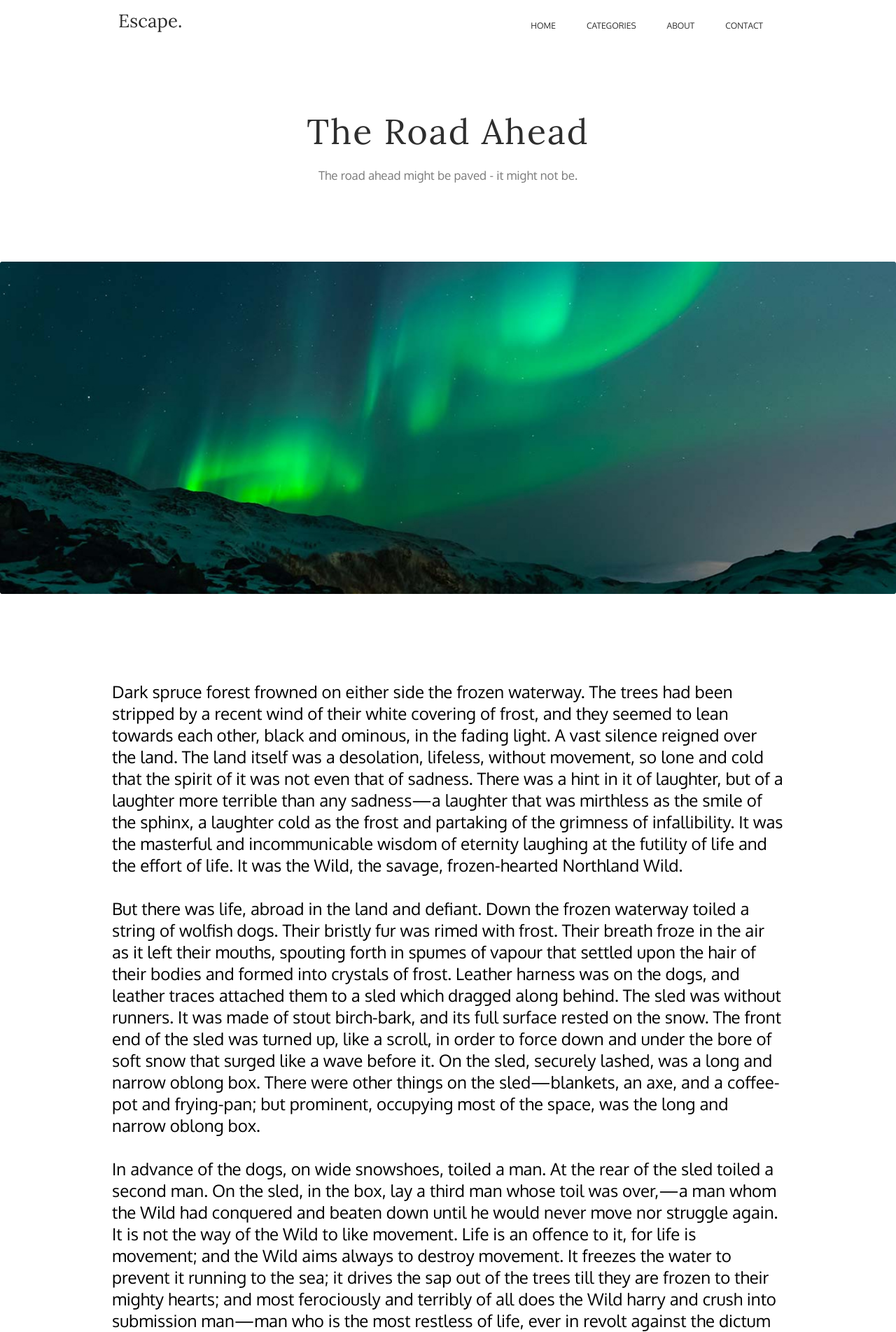
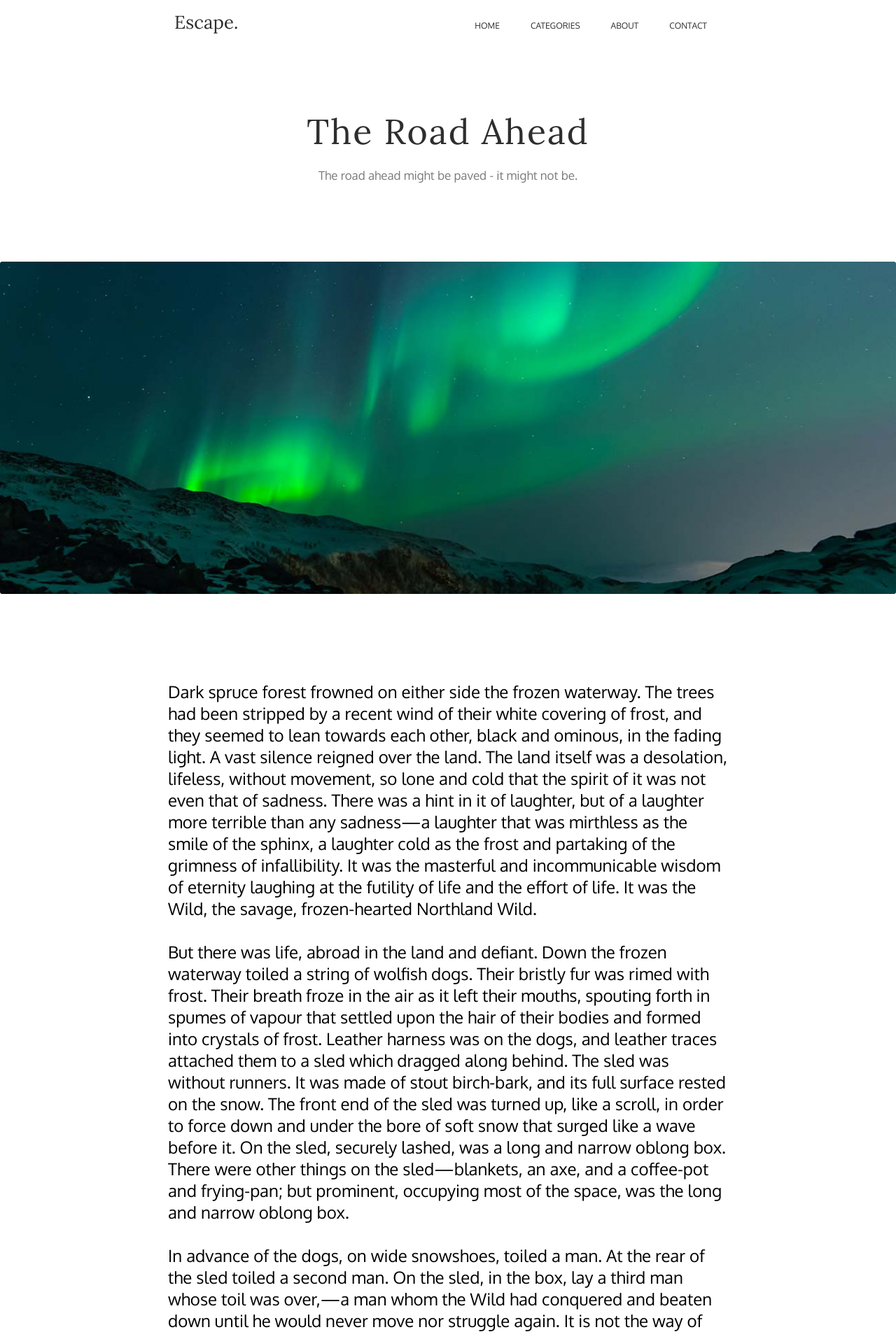
Before and after one commit to HotCucumber1/web_labs, a PHP site: page /the-road-ahead.html in a window 1280 px wide. Shown: the top 1904 px of the page at 70% size. Run offline with PHP 8.4, Linux system fonts and the light colour scheme.

Commit message:
Final version

```diff
--- a/lab1/style.css
+++ b/lab1/style.css
@@ -8,20 +8,35 @@ body {
 
 .header {
     height: 74px;
-    padding-top: 17px;
     box-sizing: border-box;
     margin-bottom: 82px;
+    padding-top: 17px;
 }
 
 .head {
-    display: flex;
-    width: 940px;
+    height: 40px;
+    margin-left: 250px;
+    margin-right: 250px;
+    overflow: clip;
+}
+
+.header-logo {
+    display: inline-block;
+    margin-top: 5px;
+}
+
+.header-links {
+    display: inline-block;
+    vertical-align: middle;
     margin-left: auto;
-    margin-right: auto;
+    height: 40px;
+    padding-top: 10px;
+    float: right;
 }
 
 .header-link {
-    padding: 20px;
+    padding-left: 20px;
+    padding-right: 20px;
     cursor: pointer;
     font-size: 12px;
     font-family: "Oxygen", sans-serif;
@@ -29,14 +44,9 @@ body {
     text-decoration: none;
 }
 
-.header-links {
-    margin-top: 10px;
-    margin-left: auto;
-    margin-right: 0;
-}
-
 .footer-link {
-    padding: 10px;
+    padding-left: 10px;
+    padding-right: 10px;
     cursor: pointer;
     font-family: "Oxygen", sans-serif;
     font-size: 12px;
@@ -45,13 +55,10 @@ body {
 }
 
 .footer-links {
-    margin-top: 10px;
-    margin-left: auto;
-    margin-right: 0;
-}
-
-.header-logo {
-    margin-top: 3px;
+    float: right;
+    vertical-align: middle;
+    display: inline-block;
+    padding-top: 10px;
 }
 
 .title {
@@ -81,26 +88,26 @@ body {
 .mainText {
     font-size: 24px;
     font-family: "Oxygen", sans-serif;
-    max-width: 960px;
-    width: 100%;
-    margin-left: auto;
-    margin-right: auto;
+    margin-left: 240px;
+    margin-right: 240px;
     margin-bottom: 135px;
 }
 
 .footer {
     height: 89px;
     background-image: url("./footer.jpg");
-    background-size: 100%;
+    background-color: rgba(35, 47, 56, 0.6);
+    background-blend-mode: darken;
+    background-size: cover;
     padding-top: 28px;
     box-sizing: border-box;
 }
 
 .foot {
-    display: flex;
-    width: 960px;
-    margin-left: auto;
-    margin-right: auto;
+    margin-left: 240px;
+    margin-right: 240px;
+    height: 34px;
+    overflow: hidden;
 }
 
 .footer-logo path {
@@ -108,5 +115,6 @@ body {
 }
 
 .footer-logo {
+    display: inline-block;
     margin-top: 3px;
 }
--- a/lab1/the-road-ahead.html
+++ b/lab1/the-road-ahead.html
@@ -20,10 +20,10 @@
             <img class="header-logo" src="header_logo.svg" alt="Escape.">
 
             <nav class="header-links">
-                <a class="header-link" href="https://clck.ru/Vmr3g">HOME</a>
-                <a class="header-link" href="https://clck.ru/38onB4">CATEGORIES</a>
-                <a class="header-link" href="https://clck.ru/38onEw">ABOUT</a>
-                <a class="header-link" href="https://clck.ru/354Gcv">CONTACT</a>
+                <a class="header-link">HOME</a>
+                <a class="header-link">CATEGORIES</a>
+                <a class="header-link">ABOUT</a>
+                <a class="header-link">CONTACT</a>
             </nav>
         </div>
     </header>
@@ -74,10 +74,10 @@
             <img class="footer-logo" src="footer_logo.svg" alt="Escape.">
 
             <nav class="footer-links">
-                <a class="footer-link" href="https://clck.ru/Vmr3g">Home</a>
-                <a class="footer-link" href="https://clck.ru/Vmr3g">Categories</a>
-                <a class="footer-link" href="https://clck.ru/Vmr3g">About</a>
-                <a class="footer-link" href="https://clck.ru/Vmr3g">Contact</a>
+                <a class="footer-link">HOME</a>
+                <a class="footer-link">CATEGORIES</a>
+                <a class="footer-link">ABOUT</a>
+                <a class="footer-link">CONTACT</a>
             </nav>
         </div>
     </footer>
```
